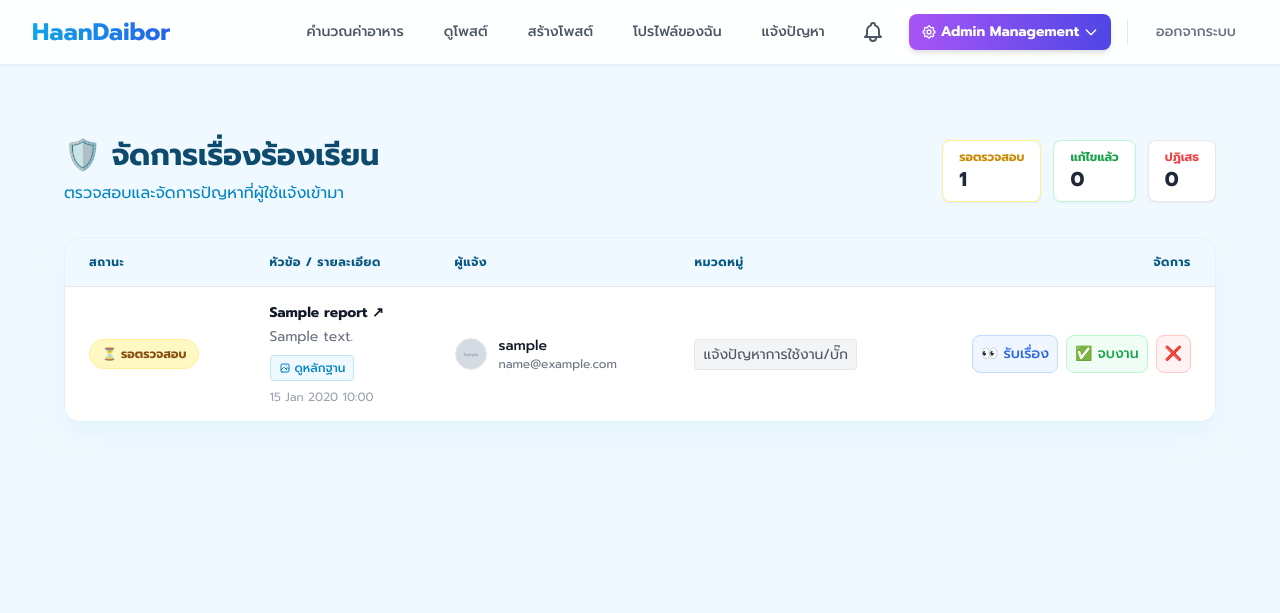
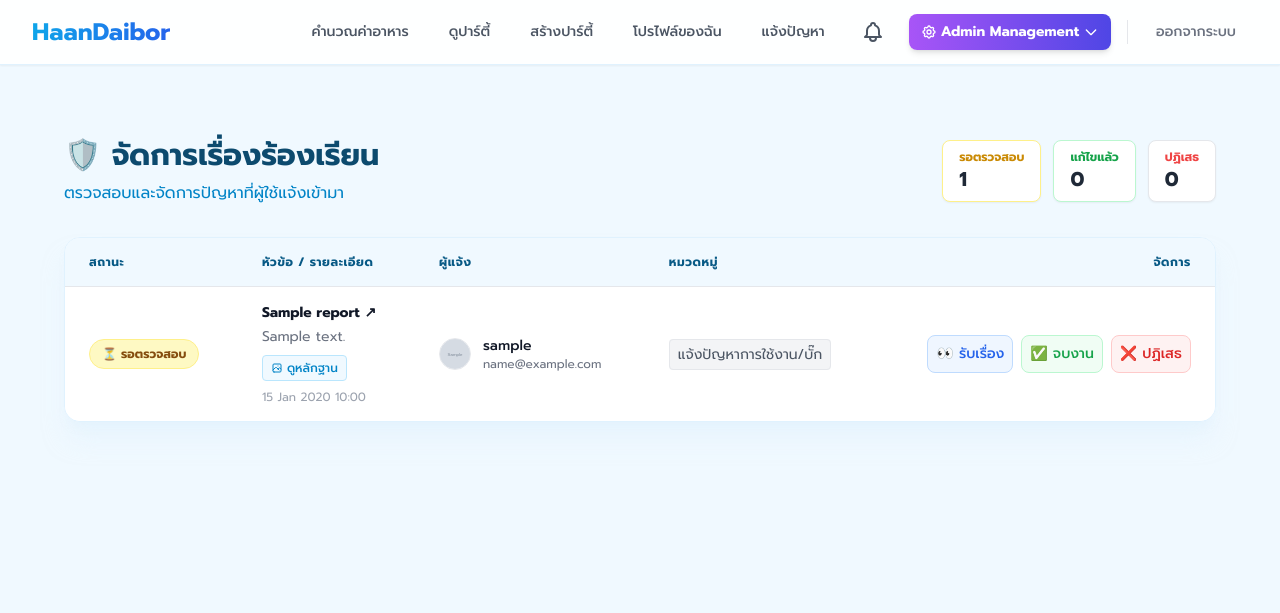
Before and after one commit to rachtachar/Haandaibor, a Django app: page /system/reports/ in a window 1280 px wide. Shown: the top 613 px of the page. Run offline with Django 5.2, Linux system fonts and the light colour scheme; a user stored in the database is signed in; tables that the repository leaves empty hold one stand-in row (values such as "Sample post"); grey boxes marked "Sample" are stand-in pictures; data that the repository does not hold is empty; some libraries are stand-ins or nearby versions.

Commit message:
update post > party

```diff
--- a/core/templates/core/admin_report_list.html
+++ b/core/templates/core/admin_report_list.html
@@ -149,7 +149,7 @@
                                         class="text-red-600 hover:text-red-900 bg-red-50 hover:bg-red-100 p-2 rounded-lg border border-red-200 transition-colors"
                                         title="ปฏิเสธ/ไม่พบปัญหา"
                                         onclick="return confirm('ยืนยันที่จะปฏิเสธการแจ้งนี้?')">
-                                        ❌
+                                        ❌ ปฏิเสธ
                                     </a>
                                     {% else %}
                                     <span class="text-gray-400 text-xs italic">ดำเนินการแล้ว</span>
--- a/core/templates/core/base.html
+++ b/core/templates/core/base.html
@@ -51,14 +51,14 @@
                     </a>
                     <a href="{% url 'post-list' %}"
                         class="text-gray-600 hover:text-sky-600 hover:bg-sky-50 px-3 py-2 rounded-lg text-sm font-medium transition-colors">
-                        ดูโพสต์
+                        ดูปาร์ตี้
                     </a>
 
                     {% if user.is_authenticated %}
 
                     <a href="{% url 'post-create' %}"
                         class="text-gray-600 hover:text-sky-600 hover:bg-sky-50 px-3 py-2 rounded-lg text-sm font-medium transition-colors">
-                        สร้างโพสต์
+                        สร้างปาร์ตี้
                     </a>
                     <a href="{% url 'profile' user.pk %}"
                         class="text-gray-600 hover:text-sky-600 hover:bg-sky-50 px-3 py-2 rounded-lg text-sm font-medium transition-colors">
--- a/core/templates/core/profile.html
+++ b/core/templates/core/profile.html
@@ -78,7 +78,7 @@
                         </div>
                         <div class="mt-3 flex justify-end">
                             <button type="submit" class="px-6 py-2 rounded-full text-sm font-bold text-white bg-sky-500 hover:bg-sky-600 shadow-md hover:shadow-lg transition-all transform hover:-translate-y-0.5">
-                                ส่งข้อความ
+                                ส่ง
                             </button>
                         </div>
                     </form>
```
